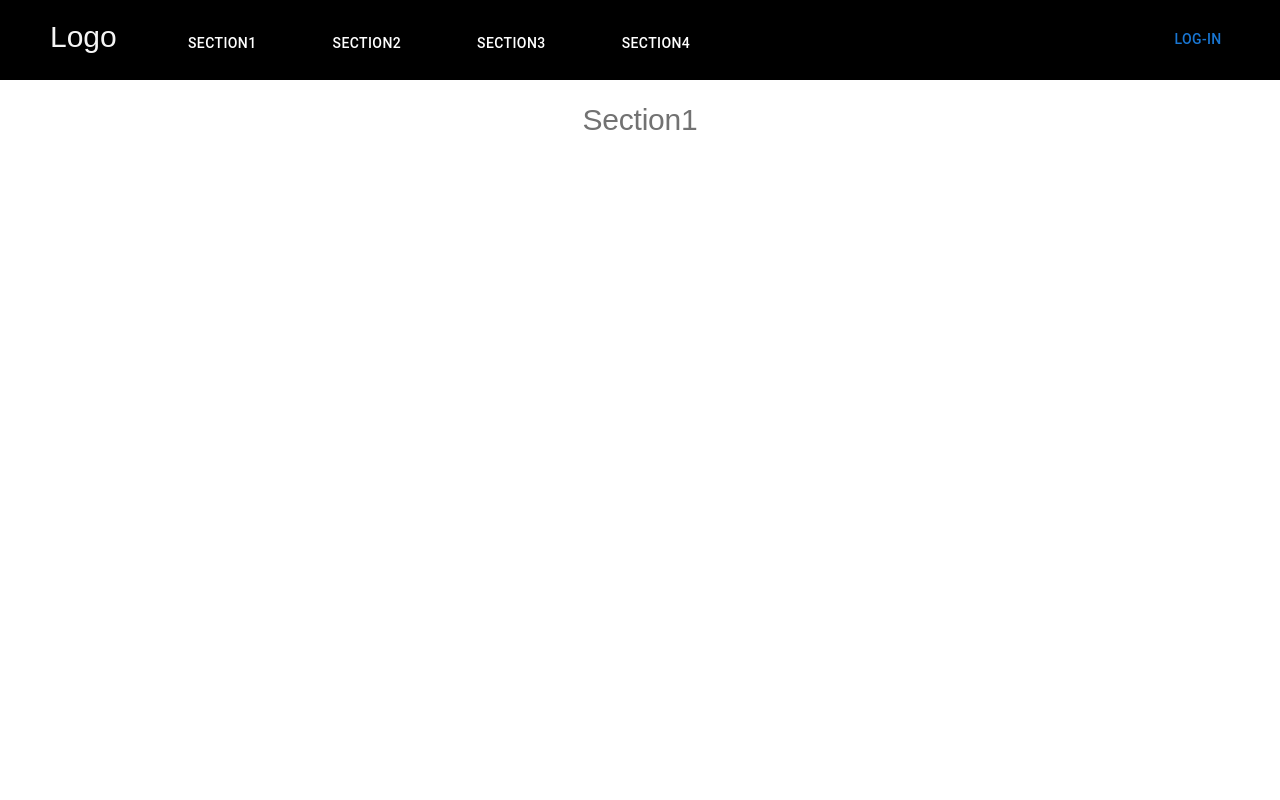
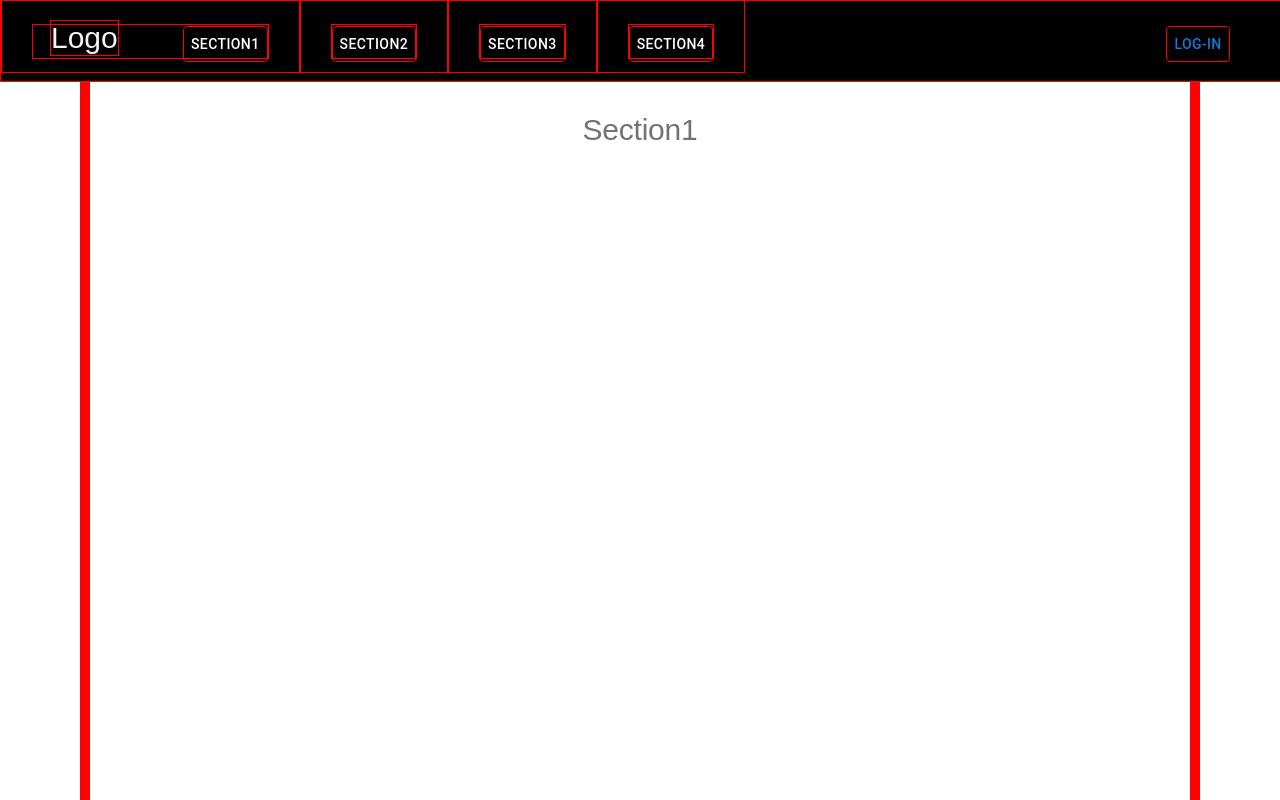
Before and after one commit to Rush-Develop/milky_frontend, a React (Create React App) app: page / in a window 1280 px wide. Shown: the top 800 px of the page. Built offline with nearby package versions, Linux system fonts and the light colour scheme.

Commit message:
box border red

```diff
--- a/src/routes/components/css/home.module.css
+++ b/src/routes/components/css/home.module.css
@@ -11,7 +11,7 @@
   height: 70px;
   width: 100%;
   background: black;
-  /* border: 1px solid red; */
+  border: 1px solid red;
   /* text-align: center; */
   font-size: 45px;
   color: whitesmoke;
@@ -22,7 +22,8 @@
   position: fixed;
   top: 20px;
   left: 50px;
-  /* border: 1px solid red; */
+  text-align: center;
+  border: 1px solid red;
 }
 
 .grid {
@@ -40,7 +41,7 @@
   padding-top: 95px;
   margin: 5px;
   height: 700px;
-  /* border: 10px solid red; */
+  border: 10px solid red;
 }
 
 .scroll__container {
@@ -68,8 +69,8 @@
 
 .Login {
   position: fixed;
-  top: 10px;
-  right: 60px;
+  top: 20px;
+  right: 50px;
   /* border: 1px solid red; */
   background-color: rgba(0, 0, 0, 0);
   width: 60px;
@@ -116,13 +117,13 @@ input[type="password"] {
 .modal {
   position: fixed;
   /* border: 1px solid red; */
-  top: 10px;
+  top: 15px;
   right: 50px;
 }
 
-.Cancel {
+/* .Cancel {
   position: absolute;
   top: 0;
   right: 0;
-  /* border: 1px solid red; */
-}
+  border: 1px solid red;
+} */
--- a/src/routes/components/css/sidebar.module.css
+++ b/src/routes/components/css/sidebar.module.css
@@ -36,7 +36,7 @@
   position: fixed;
   right: 5rem;
   margin-top: 100px;
-  /* border: 2px solid red; */
+  border: 2px solid red;
   font-size: 30px;
   color: whitesmoke;
 }
@@ -44,12 +44,13 @@
 .content div {
   display: flex;
   flex-direction: column;
-  /* border: 1px solid red; */
+  border: 1px solid red;
 }
 
 span {
   font-size: 30px;
   color: whitesmoke;
+  border: 1px solid red;
 }
 
 .icon {
--- a/src/routes/components/elements/LoginModal.js
+++ b/src/routes/components/elements/LoginModal.js
@@ -40,9 +40,9 @@ export default function FormDialog() {
             To subscribe to this website, please enter your email address here.
             We will send updates occasionally.
           </DialogContentText> */}
-          <Button className={styles.Cancel} onClick={handleClose}>
+          {/* <Button className={styles.Cancel} onClick={handleClose}>
             X
-          </Button>
+          </Button> */}
           <TextField
             autoFocus
             margin="dense"
--- a/src/routes/components/elements/Menu.js
+++ b/src/routes/components/elements/Menu.js
@@ -9,7 +9,7 @@ function Menu() {
     padding: 20px 30px 10px 30px;
     margin: 0 auto;
     text-align: center;
-    // border: 1px solid red;
+    border: 1px solid red;
   `;
 
   const styles = {
```
